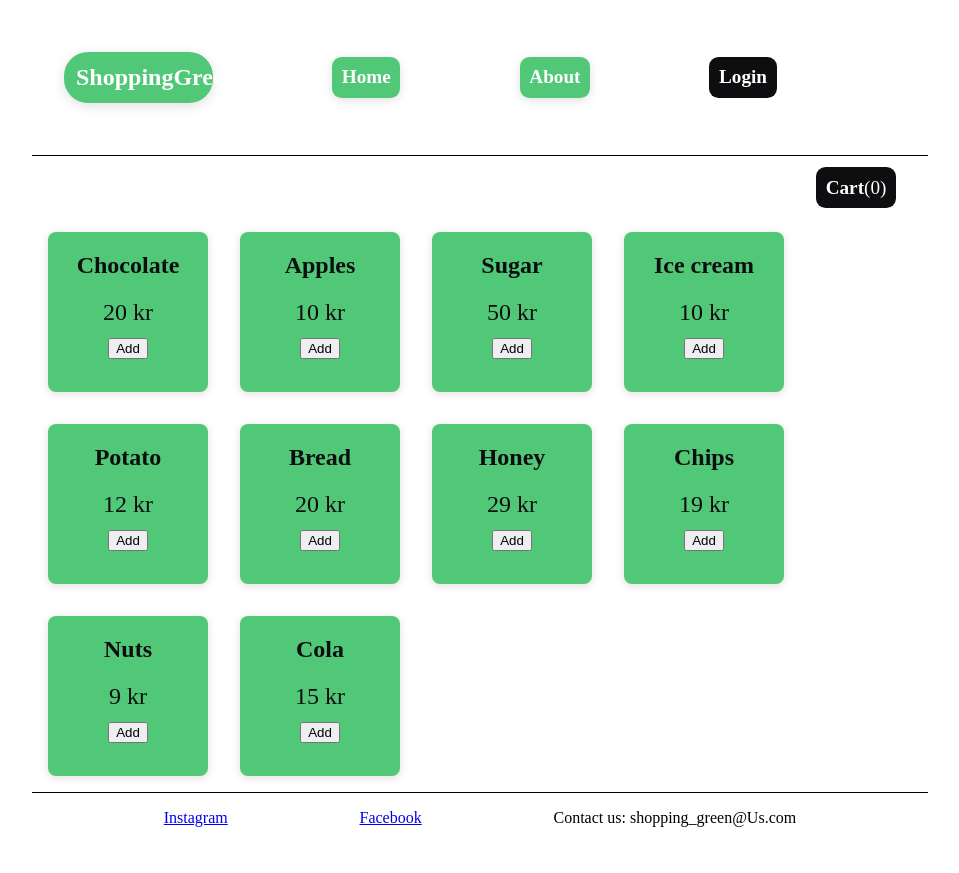
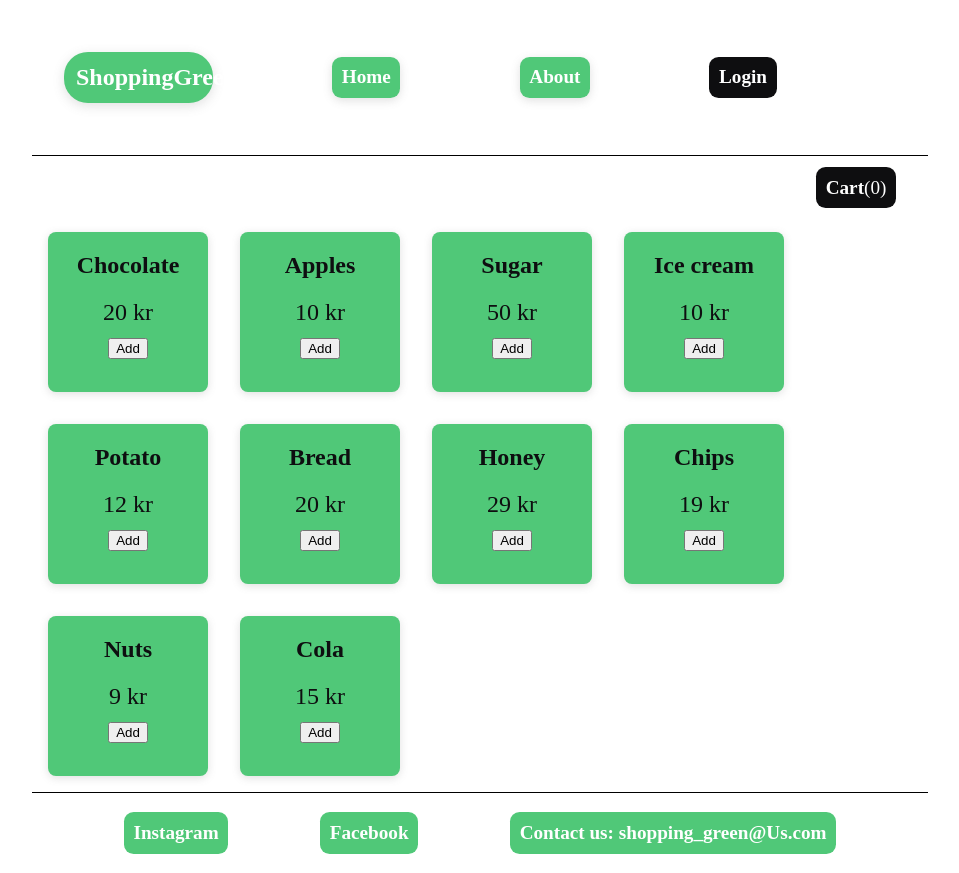
Before and after one commit to LukasFinne/ShoppingOnlineStore, a Vue app: page / in a window 1280 px wide. Shown: the whole page, without its empty margins (160-1119 px from the left). Before the commit the page ends 843 px from the top, so only its background shows below. Built offline with nearby package versions, Linux system fonts and the light colour scheme.

Commit message:
Add bold and some CSS to footer elements

```diff
--- a/src/App.vue
+++ b/src/App.vue
@@ -24,9 +24,9 @@ const handleLogin = (x) => {
   <RouterView />
   <footer>
     <nav>
-      <a href="#">Instagram</a>
-      <a href="#">Facebook</a>
-      <p>Contact us: shopping_green@Us.com</p>
+      <a href="#"><b> Instagram</b></a>
+      <a href="#"> <b> Facebook</b></a>
+      <p><b> Contact us: shopping_green@Us.com </b></p>
     </nav>
   </footer>
 </template>
@@ -79,6 +79,22 @@ footer nav {
   display: flex;
   justify-content: space-evenly;
   align-items: baseline;
+  font-size: 1.2em;
+}
+nav a {
+  text-decoration: none;
+  background-color: #50c878;
+  color: white;
+  padding: 0.5em;
+  border-radius: 0.5em;
+}
+
+nav p {
+  text-decoration: none;
+  background-color: #50c878;
+  color: white;
+  padding: 0.5em;
+  border-radius: 0.5em;
 }
 </style>
 
```
